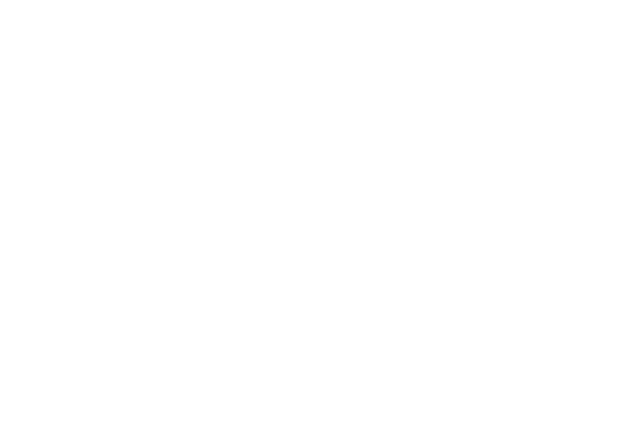
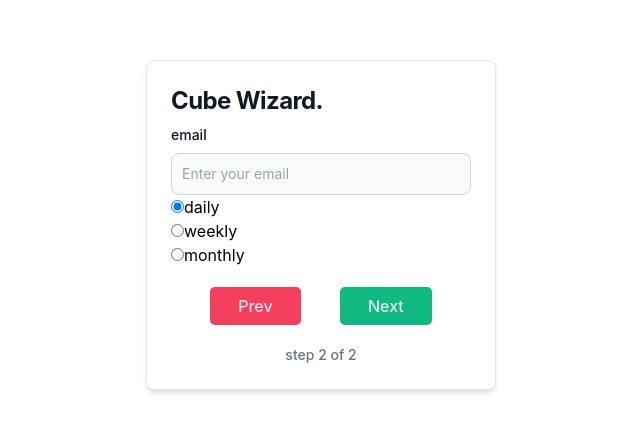
Before and after one commit to mohamad-c/cube-problem, a React (Vite) app: page /2 in a window 1280 px wide. Before the commit this address had no page. Shown: the part 175-606 px from the top of the page, without its empty margins (319-959 px from the left). Built offline with nearby package versions, Linux system fonts and the light colour scheme.

Commit message:
feat: added wizard card layout

```diff
--- a/src/App.css
+++ b/src/App.css
@@ -2,41 +2,4 @@
   max-width: 1280px;
   margin: 0 auto;
   padding: 2rem;
-  /* text-align: center; */
 }
-
-.logo {
-  height: 6em;
-  padding: 1.5em;
-  will-change: filter;
-  transition: filter 300ms;
-}
-.logo:hover {
-  filter: drop-shadow(0 0 2em #646cffaa);
-}
-.logo.react:hover {
-  filter: drop-shadow(0 0 2em #61dafbaa);
-}
-
-@keyframes logo-spin {
-  from {
-    transform: rotate(0deg);
-  }
-  to {
-    transform: rotate(360deg);
-  }
-}
-
-@media (prefers-reduced-motion: no-preference) {
-  a:nth-of-type(2) .logo {
-    animation: logo-spin infinite 20s linear;
-  }
-}
-
-.card {
-  padding: 2em;
-}
-
-.read-the-docs {
-  color: #888;
-}
--- a/src/App.tsx
+++ b/src/App.tsx
@@ -4,6 +4,7 @@
 import NewsLetterPage from "./pages/NewsLetter";
 import { UserProvider } from "./context/UserContext";
 import { InputErrorProvider } from "./context/InputErrorContext";
+import Card from "./layout/Card";
 
 function App() {
   // submit function that has to be promise
@@ -29,6 +30,7 @@
     <>
       <Router>
         <Routes>
+          <Route path="/" element={<Card />}>
             <Route
               path="/"
               element={
@@ -40,7 +42,7 @@
               }
             />
             <Route
-            path="/newsletter"
+              path="/2"
               element={
                 <UserProvider>
                   <InputErrorProvider>
@@ -49,6 +51,7 @@
                 </UserProvider>
               }
             />
+          </Route>
         </Routes>
       </Router>
     </>
--- a/src/index.css
+++ b/src/index.css
@@ -18,15 +18,6 @@
   -webkit-text-size-adjust: 100%;
 }
 
-a {
-  font-weight: 500;
-  color: #646cff;
-  text-decoration: inherit;
-}
-a:hover {
-  color: #535bf2;
-}
-
 body {
   margin: 0;
   display: flex;
@@ -35,15 +26,10 @@
   min-height: 100vh;
 }
 
-h1 {
-  font-size: 3.2em;
-  line-height: 1.1;
-}
-
 button {
-  border-radius: 8px;
+  border-radius: 5px;
   border: 1px solid transparent;
-  padding: 0.6em 1.2em;
+  padding: 0.4em 1.7em;
   font-size: 1em;
   font-weight: 500;
   font-family: inherit;
@@ -51,23 +37,3 @@
   cursor: pointer;
   transition: border-color 0.25s;
 }
-button:hover {
-  border-color: #646cff;
-}
-button:focus,
-button:focus-visible {
-  outline: 4px auto -webkit-focus-ring-color;
-}
-
-@media (prefers-color-scheme: light) {
-  :root {
-    color: #213547;
-    background-color: #ffffff;
-  }
-  a:hover {
-    color: #747bff;
-  }
-  button {
-    background-color: #f9f9f9;
-  }
-}
--- /dev/null
+++ b/src/layout/Card.tsx
@@ -0,0 +1,22 @@
+import { Outlet, useLocation } from "react-router-dom";
+
+export default function Card() {
+  const { pathname } = useLocation();
+  return (
+    <>
+      <div className="max-w-sm p-6 bg-white border border-gray-200 rounded-lg shadow-md">
+        <h5 className="mb-2 text-2xl font-bold tracking-tight text-gray-900">
+          Cube Wizard.
+        </h5>
+        <Outlet />
+        <div className="mt-5 flex justify-evenly">
+          <button className="bg-rose-500 hover:bg-rose-600">Prev</button>
+          <button className="bg-emerald-500 hover:bg-emerald-600">Next</button>
+        </div>
+        <p className="text-sm text-gray-500 font-medium text-center mt-5">
+          step { pathname === "/" ? "1" : "2" } of 2
+        </p>
+      </div>
+    </>
+  );
+}
```
Lines whose indentation alone changed are shown as unchanged.
